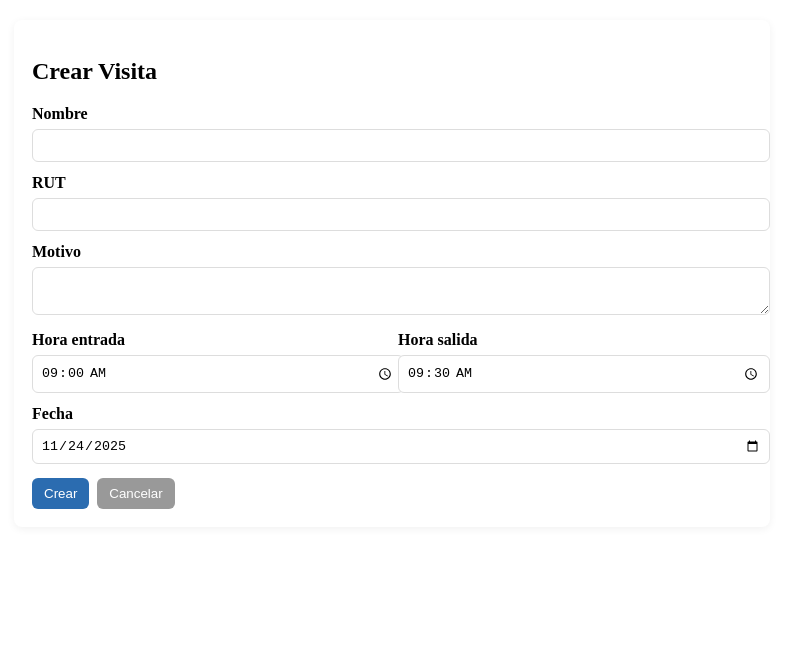
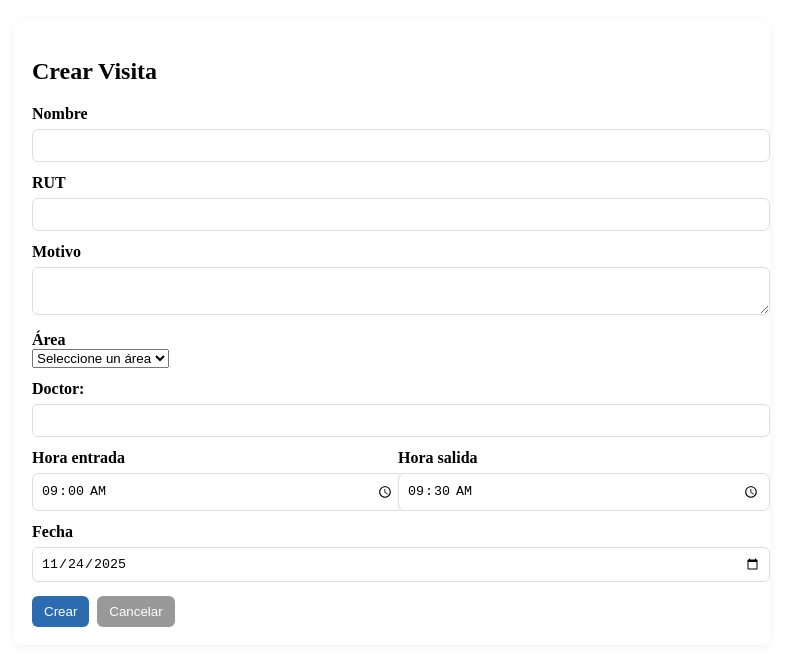
Before and after one commit to Techmo404/Sistema_Visita, an Angular app: page /visitas/crear in a window 1280 px wide. Shown: the top 666 px of the page, without its empty margins (248-1049 px from the left). Built offline with nearby package versions, Linux system fonts and the light colour scheme.

Commit message:
feat: area

```diff
--- a/src/app/pages/crear-visita/crear-visita.html
+++ b/src/app/pages/crear-visita/crear-visita.html
@@ -13,6 +13,14 @@
     <label>Motivo</label>
     <textarea [(ngModel)]="visita.motivo_visita" name="motivo_visita"></textarea>
 
+    <label>Área</label>
+    <select [(ngModel)]="visita.area" name="area" required>
+      <option value="" disabled selected>Seleccione un área</option>
+      <option *ngFor="let a of areas" [value]="a">{{ a }}</option>
+    </select>
+
+    <label>Doctor:</label>
+    <input type="text" [(ngModel)]="visita.doctor"name="doctor" required />
     <div class="h-row">
       <div>
         <label>Hora entrada</label>
--- a/src/app/pages/crear-visita/crear-visita.ts
+++ b/src/app/pages/crear-visita/crear-visita.ts
@@ -1,17 +1,26 @@
-// src/app/pages/crear-visita/crear-visita.ts
 import { Component } from '@angular/core';
 import { Router } from '@angular/router';
 import { FormsModule } from '@angular/forms';
+import { CommonModule } from '@angular/common';
 import { VisitaService, Visita } from '../../visita.service';
 
 @Component({
   selector: 'app-crear-visita',
   standalone: true,
-  imports: [FormsModule],
+  imports: [FormsModule, CommonModule],  // 👈 AGREGADO
   templateUrl: './crear-visita.html',
   styleUrls: ['./crear-visita.css']
 })
 export class CrearVisitaComponent {
+
+  areas = [
+    "Urgencias",
+    "Pediatría",
+    "Cardiología",
+    "Dermatología",
+    "Radiología",
+    "Traumatología"
+  ];
 
   visita: Visita = {
     nombre: '',
@@ -19,13 +28,14 @@ export class CrearVisitaComponent {
     motivo_visita: '',
     hora_entrada: '09:00',
     hora_salida: '09:30',
-    fecha: new Date().toISOString().slice(0,10)
+    fecha: new Date().toISOString().slice(0,10),
+    area: '',
+    doctor: ''
   };
 
   constructor(private visitaService: VisitaService, private router: Router) {}
 
   crear() {
-    // Validaciones simples
     if (!this.visita.nombre || !this.visita.rut) {
       alert('Nombre y RUT son obligatorios');
       return;
@@ -36,10 +46,7 @@ export class CrearVisitaComponent {
         alert('Visita creada');
         this.router.navigate(['/visitas']);
       },
-      error: (err) => {
-        console.error(err);
-        alert('Error al crear visita');
-      }
+      error: () => alert('Error al crear visita')
     });
   }
 
--- a/src/app/pages/lista-visitas/lista-visitas.html
+++ b/src/app/pages/lista-visitas/lista-visitas.html
@@ -2,7 +2,7 @@
 <header class="header-container">
   <div class="header-content">
     <img src="https://i.pinimg.com/1200x/d0/9e/55/d09e55b834a5a146230225e6025b8ffc.jpg" alt="Logo Hospital" class="logo-hospital">
-    <h1 class="titulo">Sistema de Visitas</h1>
+    <h1 class="titulo">Agenda Pacientes</h1>
     <div style="margin-left:auto;">
       <button class="btn" (click)="irCrear()">+ Nueva Visita</button>
     </div>
@@ -14,6 +14,9 @@
     <input type="text" placeholder="Buscar por nombre..." [(ngModel)]="filtroNombre" (input)="aplicarFiltros()" class="input-field">
     <input type="text" placeholder="Buscar por RUT..." [(ngModel)]="filtroRut" (input)="aplicarFiltros()" class="input-field">
     <input type="date" [(ngModel)]="filtroFecha" (change)="aplicarFiltros()" class="input-field">
+    <input type="text" [(ngModel)]="filtroArea" placeholder="Buscar por área" (input)="aplicarFiltros()">
+    <input type="text" [(ngModel)]="filtroDoctor" placeholder="Buscar por doctor" (input)="aplicarFiltros()">
+
     <button class="btn-grafico" (click)="toggleGrafico()">📊 Ver gráfico semanal</button>
   </div>
 
@@ -32,6 +35,9 @@
           <p><strong>Entrada:</strong> {{ v.hora_entrada }}</p>
           <p><strong>Salida:</strong> {{ v.hora_salida }}</p>
           <p><strong>Fecha:</strong> {{ v.fecha }}</p>
+          <td>{{ v.area }}</td>
+          <td>{{ v.doctor }}</td>
+
         </div>
 
         <div class="acciones">
--- a/src/app/pages/lista-visitas/lista-visitas.ts
+++ b/src/app/pages/lista-visitas/lista-visitas.ts
@@ -19,16 +19,21 @@ export class ListaVisitasComponent implements OnInit {
   visitas: any[] = [];
   visitasFiltradas: any[] = [];
 
+  // FILTROS
   filtroNombre = '';
   filtroRut = '';
   filtroFecha = '';
+  filtroArea = '';
+  filtroDoctor = '';
 
   mostrarGrafico = false;
   chart: any;
 
-  constructor(private visitaService: VisitaService,
-              private cdr: ChangeDetectorRef,
-              private router: Router) {}
+  constructor(
+    private visitaService: VisitaService,
+    private cdr: ChangeDetectorRef,
+    private router: Router
+  ) {}
 
   ngOnInit() {
     this.cargar();
@@ -41,9 +46,7 @@ export class ListaVisitasComponent implements OnInit {
         this.visitasFiltradas = [...this.visitas];
         this.cdr.detectChanges();
       },
-      error: () => {
-        console.error("Error al cargar visitas");
-      }
+      error: () => console.error("Error al cargar visitas")
     });
   }
 
@@ -52,7 +55,11 @@ export class ListaVisitasComponent implements OnInit {
       const cumpleNombre = v.nombre?.toLowerCase().includes(this.filtroNombre.toLowerCase());
       const cumpleRut = v.rut?.toLowerCase().includes(this.filtroRut.toLowerCase());
       const cumpleFecha = this.filtroFecha ? v.fecha === this.filtroFecha : true;
-      return cumpleNombre && cumpleRut && cumpleFecha;
+      const cumpleArea = v.area?.toLowerCase().includes(this.filtroArea.toLowerCase());
+      const cumpleDoctor = v.doctor?.toLowerCase().includes(this.filtroDoctor.toLowerCase());
+
+
+      return cumpleNombre && cumpleRut && cumpleFecha && cumpleArea && cumpleDoctor;
     });
   }
 
@@ -65,16 +72,22 @@ export class ListaVisitasComponent implements OnInit {
 
   generarGrafico() {
     if (this.chart) this.chart.destroy();
+
     const dias = ["Lun", "Mar", "Mié", "Jue", "Vie", "Sáb", "Dom"];
     const conteo = [0,0,0,0,0,0,0];
+
     this.visitas.forEach(v => {
       const d = new Date(v.fecha).getDay();
-      conteo[d === 0 ? 6 : d - 1]++; // ajuste
+      conteo[d === 0 ? 6 : d - 1]++;
     });
+
     const ctx = document.getElementById('graficoSemanal') as any;
     this.chart = new Chart(ctx, {
       type: 'bar',
-      data: { labels: dias, datasets: [{ label: 'Visitas por día', data: conteo }] }
+      data: {
+        labels: dias,
+        datasets: [{ label: 'Visitas por día', data: conteo }]
+      }
     });
   }
 
@@ -88,6 +101,7 @@ export class ListaVisitasComponent implements OnInit {
 
   eliminarVisita(id: number) {
     if (!confirm('¿Eliminar esta visita?')) return;
+
     this.visitaService.eliminarVisita(id).subscribe({
       next: () => {
         this.visitas = this.visitas.filter(v => v.id !== id);
--- a/src/app/visita.service.ts
+++ b/src/app/visita.service.ts
@@ -8,10 +8,15 @@ export interface Visita {
   nombre: string;
   rut: string;
   motivo_visita: string;
-  hora_entrada: string; // "HH:MM:SS" o "HH:MM"
+  hora_entrada: string;
   hora_salida: string;
-  fecha: string; // "YYYY-MM-DD"
+  fecha: string;
+
+
+  area?: string;
+  doctor?: string;
 }
+
 
 @Injectable({
   providedIn: 'root'
```
